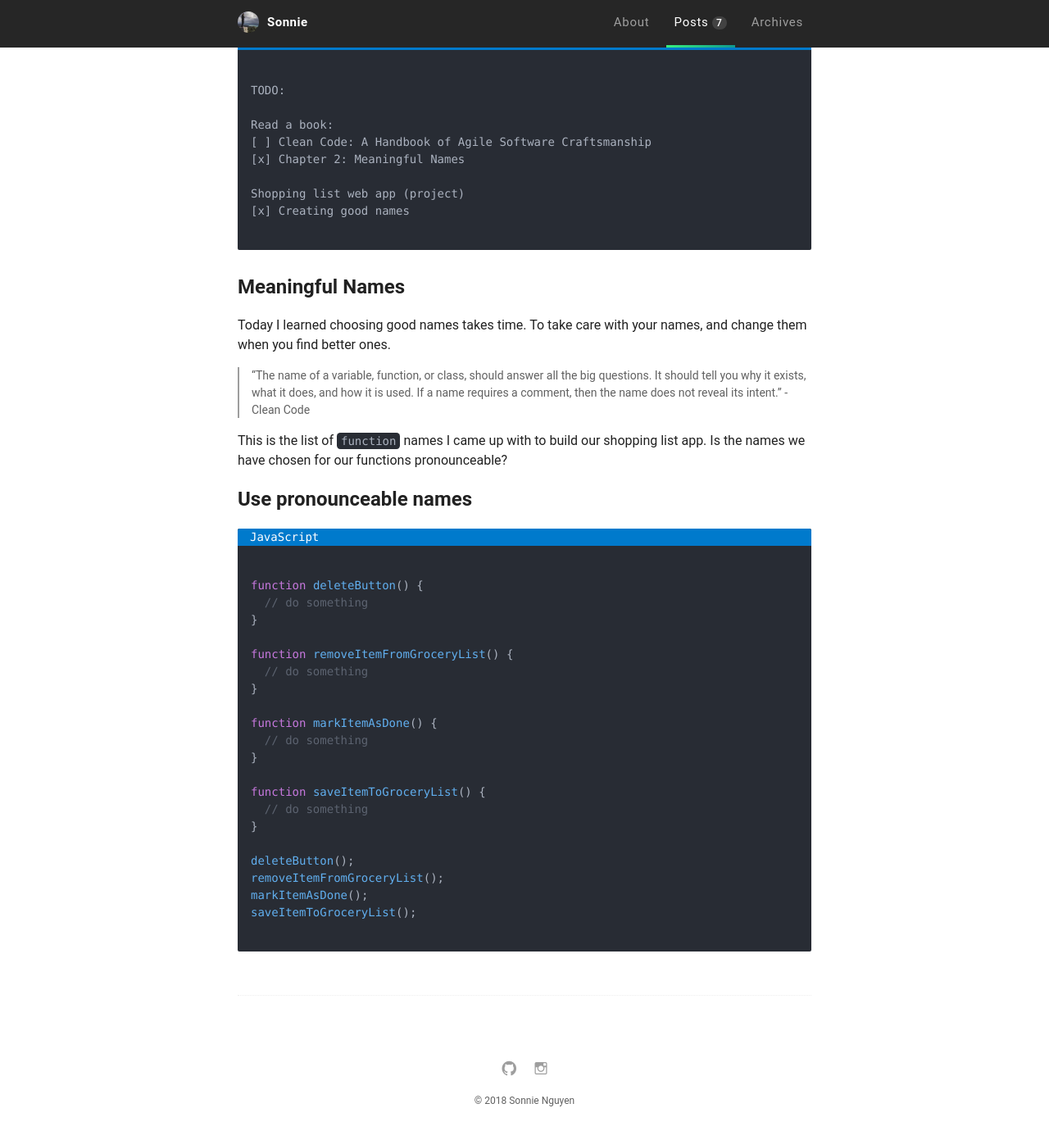
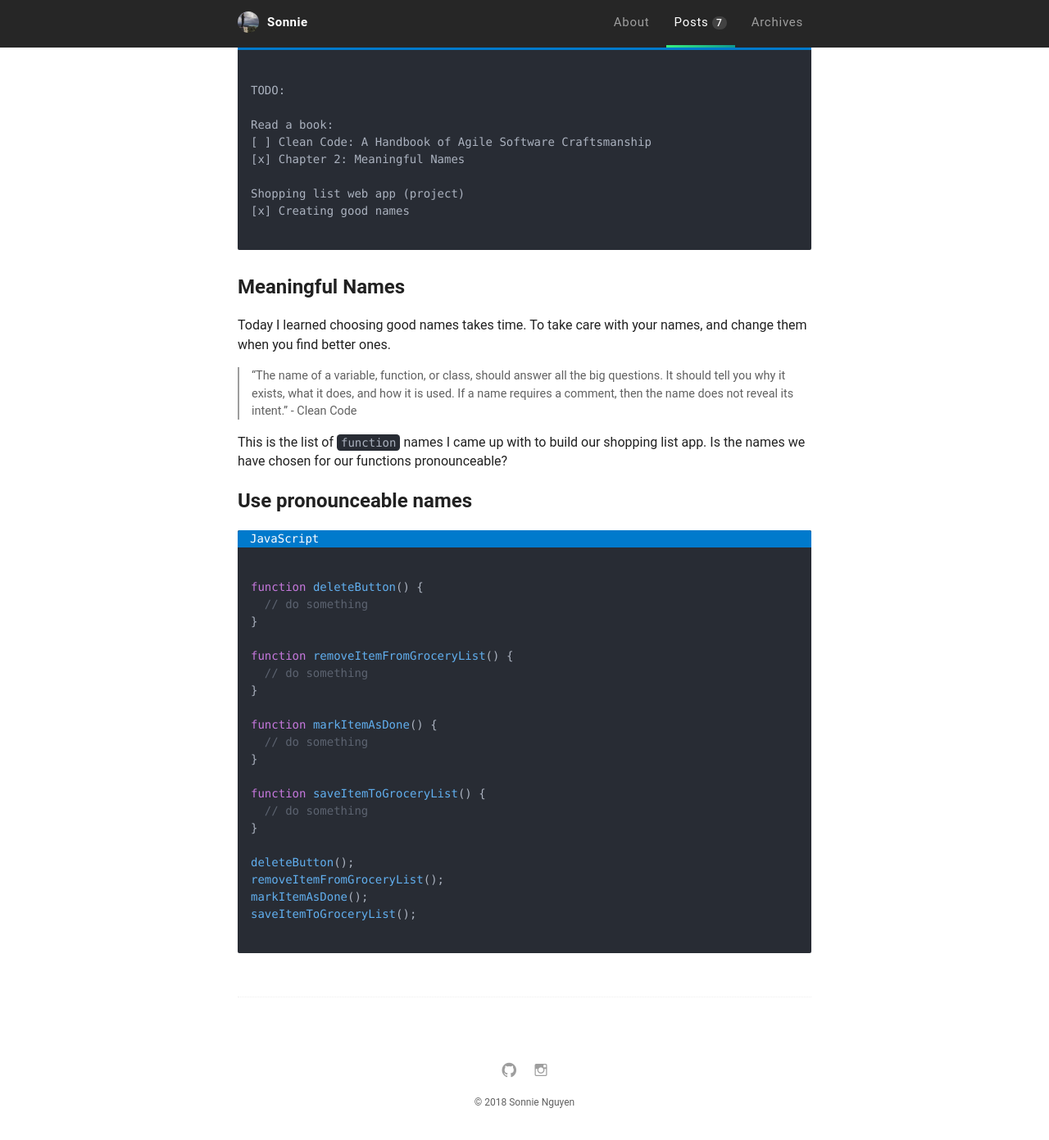
Before and after one commit to sonnienguyen/sonnie-nguyen-portfolio, a Jekyll site: the page built from _posts/learn-to-code-in-javascript/2017-09-29-javascript-day-7.md, in a window 1280 px wide and 1400 px high, scrolled down 190 px. Shown: the top 1391 px of the window at 82% size. Built offline with Jekyll 4.4.1, drawn with Linux system fonts in a browser that asks for light colours; grey boxes are pictures that could not be loaded.

Commit message:
Set blockquote font size to use em values

```diff
--- a/_sass/base/_typography.scss
+++ b/_sass/base/_typography.scss
@@ -33,7 +33,7 @@ h4 { font-size: 1.8rem; }                                 // 18px
 blockquote {
   border-left: .2rem solid $blockquote-border-color;
   color: $blockquote-text-color;
-  font-size: 1.4rem;
+  font-size: .9em;
   margin: 1.5rem 0;
   padding: 0 0 0 1.5rem;
 }
--- a/assets/css/main.css
+++ b/assets/css/main.css
@@ -766,7 +766,7 @@ h4 {
 blockquote {
   border-left: 0.2rem solid #9e9e9e;
   color: #616161;
-  font-size: 1.4rem;
+  font-size: .9em;
   margin: 1.5rem 0;
   padding: 0 0 0 1.5rem;
 }
```
